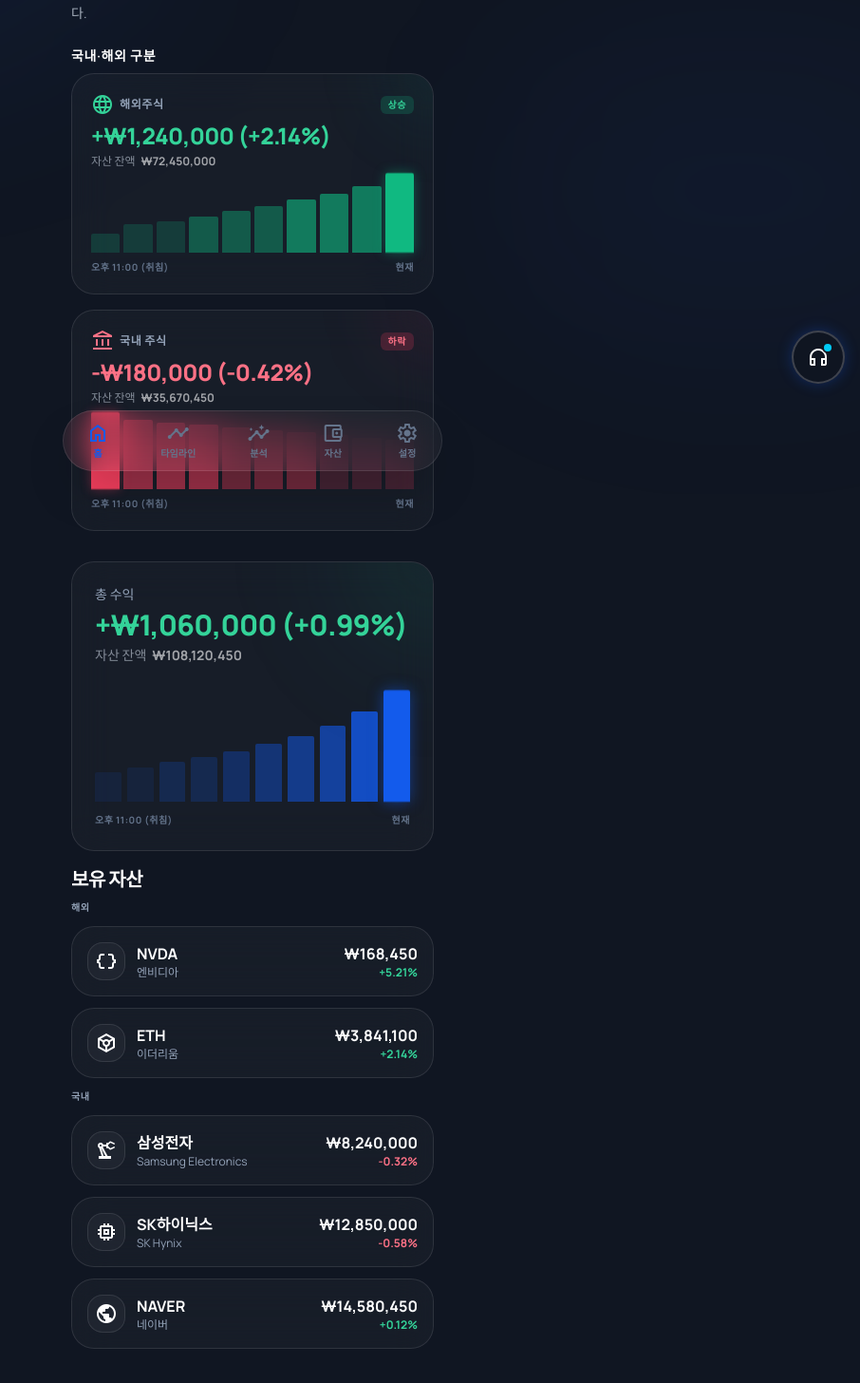
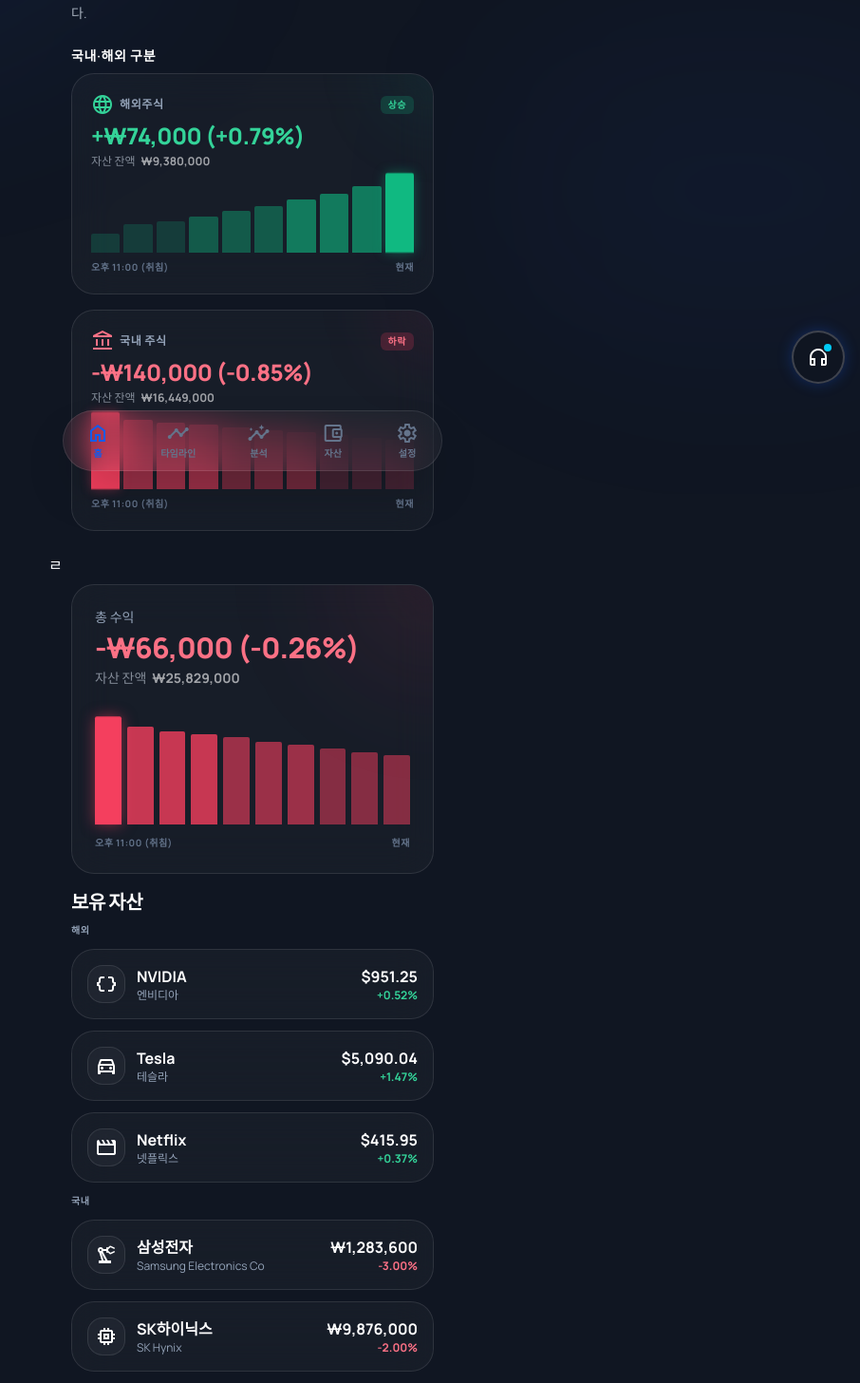
Before and after one commit to KOSCOM-TEAM1/frontend, a React (Vite) app: page /home in a window 1280 px wide. Shown: the part 280-1736 px from the top of the page at 95% size, without its empty margins (374-1280 px from the left). Built offline with nearby package versions, Linux system fonts and the light colour scheme; a web font is replaced by a local one.

Commit message:
Feat: 주식 가격 수정

```diff
--- a/src/pages/MorningDashboard.jsx
+++ b/src/pages/MorningDashboard.jsx
@@ -57,8 +57,8 @@ function MorningDashboard() {
     fetchMemberInfo();
   }, []);
 
-  // 기본값 (API 데이터가 없을 때 사용)
-  const displayName = memberInfo?.name || 'Alex';
+  // 고정된 사용자 정보
+  const displayName = '최지원';
   const profileImage = memberInfo?.profileImage || 'https://lh3.googleusercontent.com/aida-public/AB6AXuACbqGGaRPoi78VeQ7GeZgTPi3HfPzKG9YgPvqUjtc33HBaMlWJQYroCQf4NnLrjdrxj4IrYjUzvy_-9-g_2Zg-E9wP5LZZc5DIIcov8h76EY6VTZJscewQby-uBFX0Qj_VqRxwO59cpOqpzjIfN9qVBzxtHlJ40ihboIThaAoiXfihf4kVdWAEGjy_9EUOdttXioMrz_Ba-BP3BtinGRT1XPp0vw8lZnkLlwGh25j-ioc0vCVqMsoN2mZcmrSUH0JeC7xE4r5UmtI';
 
   // 로딩 중일 때 표시
@@ -89,7 +89,7 @@ function MorningDashboard() {
               <h2 className="text-white text-lg font-bold leading-tight tracking-tight">
                 좋은 아침입니다, {displayName}님
               </h2>
-              <p className="text-slate-400 text-xs font-medium uppercase tracking-widest">시장 업데이트 • {getFormattedTime()}</p>
+              <p className="text-slate-400 text-xs font-medium uppercase tracking-widest">시장 업데이트 • 오전 5:53</p>
             </div>
           </div>
           <button className="flex size-10 items-center justify-center rounded-full glass text-white transition-all duration-200 active:scale-95 hover-scale hover:bg-white/10">
@@ -149,10 +149,10 @@ function MorningDashboard() {
                 <span className="text-emerald-400 text-[10px] font-bold uppercase tracking-wider px-2 py-0.5 rounded-md bg-emerald-500/20">상승</span>
               </div>
               <div className="flex flex-col gap-1 mb-2">
-                <h2 className="text-emerald-400 text-2xl font-extrabold tracking-tight leading-tight">+₩1,240,000 (+2.14%)</h2>
+                <h2 className="text-emerald-400 text-2xl font-extrabold tracking-tight leading-tight">+₩74,000 (+0.79%)</h2>
                 <div className="flex items-center gap-1.5 opacity-60">
                   <p className="text-slate-300 text-xs font-medium">자산 잔액</p>
-                  <p className="text-white text-xs font-bold">₩72,450,000</p>
+                  <p className="text-white text-xs font-bold">₩9,380,000</p>
                 </div>
               </div>
               <div className="h-20 w-full flex items-end gap-1">
@@ -185,10 +185,10 @@ function MorningDashboard() {
                 <span className="text-rose-400 text-[10px] font-bold uppercase tracking-wider px-2 py-0.5 rounded-md bg-rose-500/20">하락</span>
               </div>
               <div className="flex flex-col gap-1 mb-2">
-                <h2 className="text-rose-400 text-2xl font-extrabold tracking-tight leading-tight">-₩180,000 (-0.42%)</h2>
+                <h2 className="text-rose-400 text-2xl font-extrabold tracking-tight leading-tight">-₩140,000 (-0.85%)</h2>
                 <div className="flex items-center gap-1.5 opacity-60">
                   <p className="text-slate-300 text-xs font-medium">자산 잔액</p>
-                  <p className="text-white text-xs font-bold">₩35,670,450</p>
+                  <p className="text-white text-xs font-bold">₩16,449,000</p>
                 </div>
               </div>
               <div className="h-20 w-full flex items-end gap-1">
@@ -210,31 +210,31 @@ function MorningDashboard() {
             </div>
           </div>
         </div>
-        {/* 총 자산 잔액 (해외 ₩72,450,000 + 국내 ₩35,670,450 = ₩108,120,450 / +₩1,060,000, +0.99%) */}
+ㄹ        {/* 총 자산 잔액 (해외 ₩9,380,000 + 국내 ₩16,449,000 = ₩25,829,000 / -₩66,000, -0.26%) */}
         <div className="px-6 py-2 shrink-0 animate-slide-in-up">
           <div className="glass rounded-xl p-6 relative overflow-hidden hover-lift hover-glow transition-all duration-300 cursor-pointer">
-            <div className="absolute -top-24 -right-24 w-48 h-48 bg-emerald-500/10 blur-3xl rounded-full"></div>
+            <div className="absolute -top-24 -right-24 w-48 h-48 bg-rose-500/10 blur-3xl rounded-full"></div>
             <div className="relative z-10">
               <p className="text-slate-400 text-sm font-medium mb-1">총 수익</p>
               <div className="flex flex-col gap-1 mb-4">
-                <h1 className="text-emerald-400 text-3xl font-extrabold tracking-tight">+₩1,060,000 (+0.99%)</h1>
+                <h1 className="text-rose-400 text-3xl font-extrabold tracking-tight">-₩66,000 (-0.26%)</h1>
                 <div className="flex items-center gap-1.5 opacity-60">
                   <p className="text-slate-300 text-sm font-medium">자산 잔액</p>
-                  <p className="text-white text-sm font-bold">₩108,120,450</p>
+                  <p className="text-white text-sm font-bold">₩25,829,000</p>
                 </div>
               </div>
               <div className="mt-8 h-28 w-full flex items-end gap-1.5">
-                {[28, 32, 38, 42, 48, 55, 62, 72, 85, 100].map((height, index) => (
+                {[100, 92, 88, 85, 82, 78, 75, 72, 68, 65].map((height, index) => (
                   <div
                     key={index}
                     className={`flex-1 rounded-t-sm chart-bar animate-bar-grow ${
-                      index === 9 ? 'bg-primary shadow-[0_0_15px_rgba(19,91,236,0.5)] animate-bar-pulse' :
-                      index >= 8 ? 'bg-primary/80' :
-                      index >= 7 ? 'bg-primary/60' :
-                      index >= 6 ? 'bg-primary/50' :
-                      index >= 5 ? 'bg-primary/40' :
-                      index >= 4 ? 'bg-primary/30' :
-                      index >= 2 ? 'bg-primary/20' : 'bg-primary/10'
+                      index === 0 ? 'bg-rose-500 shadow-[0_0_15px_rgba(244,63,94,0.5)] animate-bar-pulse' :
+                      index <= 3 ? 'bg-rose-500/80' :
+                      index <= 6 ? 'bg-rose-500/60' :
+                      index >= 7 ? 'bg-rose-500/50' :
+                      index >= 5 ? 'bg-rose-500/40' :
+                      index >= 4 ? 'bg-rose-500/30' :
+                      index >= 2 ? 'bg-rose-500/20' : 'bg-rose-500/10'
                     }`}
                     style={{
                       height: `${height}%`,
@@ -256,8 +256,9 @@ function MorningDashboard() {
         <div className="px-6 space-y-3 flex-grow">
           <p className="text-slate-400 text-[10px] font-bold uppercase tracking-wider mb-1">해외</p>
           {[
-            { icon: 'data_object', name: 'NVDA', subName: '엔비디아', price: '₩168,450', change: '+5.21%', positive: true },
-            { icon: 'token', name: 'ETH', subName: '이더리움', price: '₩3,841,100', change: '+2.14%', positive: true }
+            { icon: 'data_object', name: 'NVIDIA', subName: '엔비디아', price: '$951.25', change: '+0.52%', positive: true },
+            { icon: 'directions_car', name: 'Tesla', subName: '테슬라', price: '$5,090.04', change: '+1.47%', positive: true },
+            { icon: 'movie', name: 'Netflix', subName: '넷플릭스', price: '$415.95', change: '+0.37%', positive: true }
           ].map((stock, index) => (
             <motion.div
               key={index}
@@ -283,15 +284,16 @@ function MorningDashboard() {
           ))}
           <p className="text-slate-400 text-[10px] font-bold uppercase tracking-wider mb-1 mt-4">국내</p>
           {[
-            { icon: 'precision_manufacturing', name: '삼성전자', subName: 'Samsung Electronics', price: '₩8,240,000', change: '-0.32%', positive: false },
-            { icon: 'memory', name: 'SK하이닉스', subName: 'SK Hynix', price: '₩12,850,000', change: '-0.58%', positive: false },
-            { icon: 'public', name: 'NAVER', subName: '네이버', price: '₩14,580,450', change: '+0.12%', positive: true }
+            { icon: 'precision_manufacturing', name: '삼성전자', subName: 'Samsung Electronics Co', price: '₩1,283,600', change: '-3.00%', positive: false },
+            { icon: 'memory', name: 'SK하이닉스', subName: 'SK Hynix', price: '₩9,876,000', change: '-2.00%', positive: false },
+            { icon: 'public', name: '네이버', subName: 'NAVER', price: '₩1,686,000', change: '+1.78%', positive: true },
+            { icon: 'restaurant', name: '삼양식품', subName: 'Samyang Foods', price: '₩3,603,000', change: '+1.83%', positive: true }
           ].map((stock, index) => (
             <motion.div
               key={index}
               initial={{ opacity: 0, x: -20 }}
               animate={{ opacity: 1, x: 0 }}
-              transition={{ delay: (index + 2) * 0.1, duration: 0.3 }}
+              transition={{ delay: (index + 3) * 0.1, duration: 0.3 }}
               className="flex items-center justify-between p-4 glass rounded-xl hover-lift hover:bg-white/5 transition-all duration-200 cursor-pointer"
             >
               <div className="flex items-center gap-3">
```
